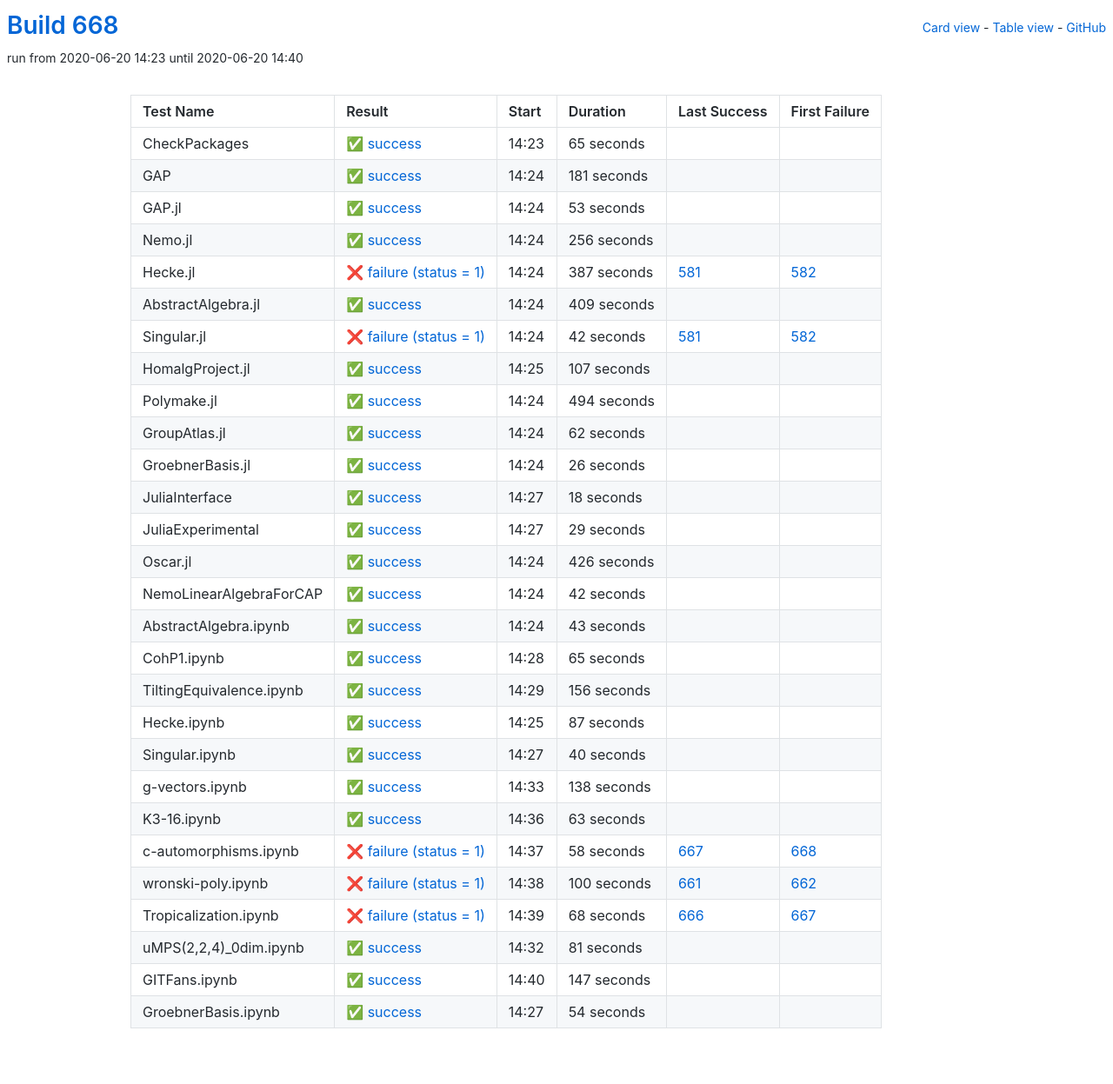
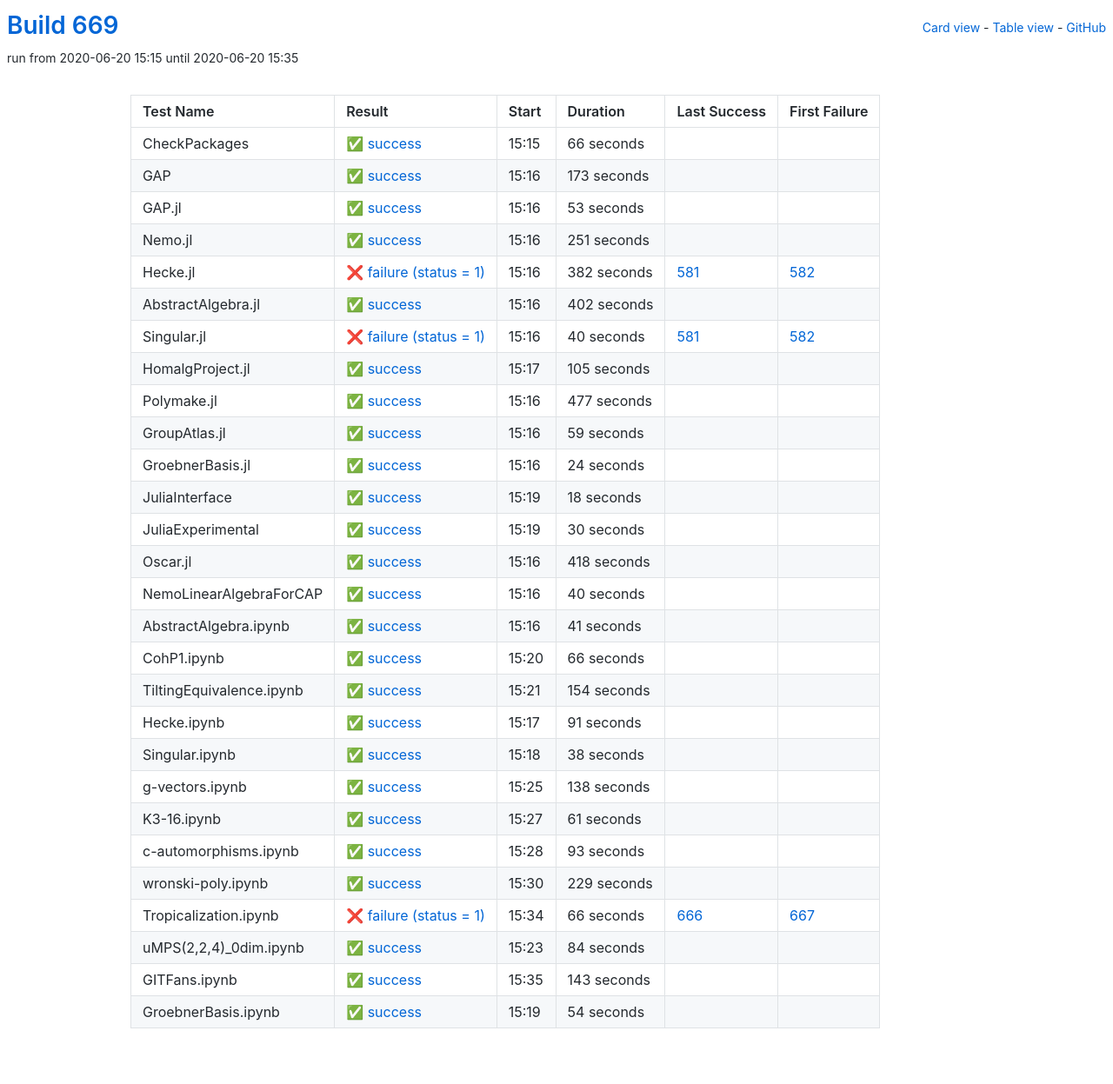
Before and after one commit to oscar-system/oscar-ci-status-1.4, a Jekyll site: the page built from table.html, in a window 1280 px wide. Shown: the whole page at 87% size. Built offline with Jekyll 4.4.1, drawn with Linux system fonts in a browser that asks for light colours.

Commit message:
Build #669

```diff
--- a/_data/ci.yml
+++ b/_data/ci.yml
@@ -1,6 +1,6 @@
 ---
-build: 668
-build_url: https://oscarci.mathematik.uni-kl.de/job/oscar-julia-1.4/668/
+build: 669
+build_url: https://oscarci.mathematik.uni-kl.de/job/oscar-julia-1.4/669/
 job: oscar-julia-1.4
 organization: oscar-system
 repo: oscar-ci-status-1.4
@@ -8,32 +8,32 @@ repourl: https://github.com/oscar-system/oscar-ci-status-1.4
 tests:
 - name: CheckPackages
   id: checkpackages
-  log: https://oscarci.mathematik.uni-kl.de/job/oscar-julia-1.4/668/artifact/logs/build-668/CheckPackages.log
-  start: 2020-06-20 14:23
+  log: https://oscarci.mathematik.uni-kl.de/job/oscar-julia-1.4/669/artifact/logs/build-669/CheckPackages.log
+  start: 2020-06-20 15:15
   success: true
   exitcode: 0
   status: success
-  duration: 65
+  duration: 66
   last_success: false
   last_success_url:
   first_failure: false
   first_failure_url:
 - name: GAP
   id: gap
-  log: https://oscarci.mathematik.uni-kl.de/job/oscar-julia-1.4/668/artifact/logs/build-668/GAP.log
-  start: 2020-06-20 14:24
+  log: https://oscarci.mathematik.uni-kl.de/job/oscar-julia-1.4/669/artifact/logs/build-669/GAP.log
+  start: 2020-06-20 15:16
   success: true
   exitcode: 0
   status: success
-  duration: 181
+  duration: 173
   last_success: false
   last_success_url:
   first_failure: false
   first_failure_url:
 - name: GAP.jl
   id: gap-jl
-  log: https://oscarci.mathematik.uni-kl.de/job/oscar-julia-1.4/668/artifact/logs/build-668/GAP.jl.log
-  start: 2020-06-20 14:24
+  log: https://oscarci.mathematik.uni-kl.de/job/oscar-julia-1.4/669/artifact/logs/build-669/GAP.jl.log
+  start: 2020-06-20 15:16
   success: true
   exitcode: 0
   status: success
@@ -44,104 +44,104 @@ tests:
   first_failure_url:
 - name: Nemo.jl
   id: nemo-jl
-  log: https://oscarci.mathematik.uni-kl.de/job/oscar-julia-1.4/668/artifact/logs/build-668/Nemo.jl.log
-  start: 2020-06-20 14:24
+  log: https://oscarci.mathematik.uni-kl.de/job/oscar-julia-1.4/669/artifact/logs/build-669/Nemo.jl.log
+  start: 2020-06-20 15:16
   success: true
   exitcode: 0
   status: success
-  duration: 256
+  duration: 251
   last_success: false
   last_success_url:
   first_failure: false
   first_failure_url:
 - name: Hecke.jl
   id: hecke-jl
-  log: https://oscarci.mathematik.uni-kl.de/job/oscar-julia-1.4/668/artifact/logs/build-668/Hecke.jl.log
-  start: 2020-06-20 14:24
+  log: https://oscarci.mathematik.uni-kl.de/job/oscar-julia-1.4/669/artifact/logs/build-669/Hecke.jl.log
+  start: 2020-06-20 15:16
   success: false
   exitcode: 1
   status: failure
-  duration: 387
+  duration: 382
   last_success: 581
   last_success_url: https://oscarci.mathematik.uni-kl.de/job/oscar-julia-1.4/581/
   first_failure: 582
   first_failure_url: https://oscarci.mathematik.uni-kl.de/job/oscar-julia-1.4/582/
 - name: AbstractAlgebra.jl
   id: abstractalgebra-jl
-  log: https://oscarci.mathematik.uni-kl.de/job/oscar-julia-1.4/668/artifact/logs/build-668/AbstractAlgebra.jl.log
-  start: 2020-06-20 14:24
+  log: https://oscarci.mathematik.uni-kl.de/job/oscar-julia-1.4/669/artifact/logs/build-669/AbstractAlgebra.jl.log
+  start: 2020-06-20 15:16
   success: true
   exitcode: 0
   status: success
-  duration: 409
+  duration: 402
   last_success: false
   last_success_url:
   first_failure: false
   first_failure_url:
 - name: Singular.jl
   id: singular-jl
-  log: https://oscarci.mathematik.uni-kl.de/job/oscar-julia-1.4/668/artifact/logs/build-668/Singular.jl.log
-  start: 2020-06-20 14:24
+  log: https://oscarci.mathematik.uni-kl.de/job/oscar-julia-1.4/669/artifact/logs/build-669/Singular.jl.log
+  start: 2020-06-20 15:16
   success: false
   exitcode: 1
   status: failure
-  duration: 42
+  duration: 40
   last_success: 581
   last_success_url: https://oscarci.mathematik.uni-kl.de/job/oscar-julia-1.4/581/
   first_failure: 582
   first_failure_url: https://oscarci.mathematik.uni-kl.de/job/oscar-julia-1.4/582/
 - name: HomalgProject.jl
   id: homalgproject-jl
-  log: https://oscarci.mathematik.uni-kl.de/job/oscar-julia-1.4/668/artifact/logs/build-668/HomalgProject.jl.log
-  start: 2020-06-20 14:25
+  log: https://oscarci.mathematik.uni-kl.de/job/oscar-julia-1.4/669/artifact/logs/build-669/HomalgProject.jl.log
+  start: 2020-06-20 15:17
   success: true
   exitcode: 0
   status: success
-  duration: 107
+  duration: 105
   last_success: false
   last_success_url:
   first_failure: false
   first_failure_url:
 - name: Polymake.jl
   id: polymake-jl
-  log: https://oscarci.mathematik.uni-kl.de/job/oscar-julia-1.4/668/artifact/logs/build-668/Polymake.jl.log
-  start: 2020-06-20 14:24
+  log: https://oscarci.mathematik.uni-kl.de/job/oscar-julia-1.4/669/artifact/logs/build-669/Polymake.jl.log
+  start: 2020-06-20 15:16
   success: true
   exitcode: 0
   status: success
-  duration: 494
+  duration: 477
   last_success: false
   last_success_url:
   first_failure: false
   first_failure_url:
 - name: GroupAtlas.jl
   id: groupatlas-jl
-  log: https://oscarci.mathematik.uni-kl.de/job/oscar-julia-1.4/668/artifact/logs/build-668/GroupAtlas.jl.log
-  start: 2020-06-20 14:24
+  log: https://oscarci.mathematik.uni-kl.de/job/oscar-julia-1.4/669/artifact/logs/build-669/GroupAtlas.jl.log
+  start: 2020-06-20 15:16
   success: true
   exitcode: 0
   status: success
-  duration: 62
+  duration: 59
   last_success: false
   last_success_url:
   first_failure: false
   first_failure_url:
 - name: GroebnerBasis.jl
   id: groebnerbasis-jl
-  log: https://oscarci.mathematik.uni-kl.de/job/oscar-julia-1.4/668/artifact/logs/build-668/GroebnerBasis.jl.log
-  start: 2020-06-20 14:24
+  log: https://oscarci.mathematik.uni-kl.de/job/oscar-julia-1.4/669/artifact/logs/build-669/GroebnerBasis.jl.log
+  start: 2020-06-20 15:16
   success: true
   exitcode: 0
   status: success
-  duration: 26
+  duration: 24
   last_success: false
   last_success_url:
   first_failure: false
   first_failure_url:
 - name: JuliaInterface
   id: juliainterface
-  log: https://oscarci.mathematik.uni-kl.de/job/oscar-julia-1.4/668/artifact/logs/build-668/JuliaInterface.log
-  start: 2020-06-20 14:27
+  log: https://oscarci.mathematik.uni-kl.de/job/oscar-julia-1.4/669/artifact/logs/build-669/JuliaInterface.log
+  start: 2020-06-20 15:19
   success: true
   exitcode: 0
   status: success
@@ -152,92 +152,32 @@ tests:
   first_failure_url:
 - name: JuliaExperimental
   id: juliaexperimental
-  log: https://oscarci.mathematik.uni-kl.de/job/oscar-julia-1.4/668/artifact/logs/build-668/JuliaExperimental.log
-  start: 2020-06-20 14:27
+  log: https://oscarci.mathematik.uni-kl.de/job/oscar-julia-1.4/669/artifact/logs/build-669/JuliaExperimental.log
+  start: 2020-06-20 15:19
   success: true
   exitcode: 0
   status: success
-  duration: 29
+  duration: 30
   last_success: false
   last_success_url:
   first_failure: false
   first_failure_url:
 - name: Oscar.jl
   id: oscar-jl
-  log: https://oscarci.mathematik.uni-kl.de/job/oscar-julia-1.4/668/artifact/logs/build-668/Oscar.jl.log
-  start: 2020-06-20 14:24
+  log: https://oscarci.mathematik.uni-kl.de/job/oscar-julia-1.4/669/artifact/logs/build-669/Oscar.jl.log
+  start: 2020-06-20 15:16
   success: true
   exitcode: 0
   status: success
-  duration: 426
+  duration: 418
   last_success: false
   last_success_url:
   first_failure: false
   first_failure_url:
 - name: NemoLinearAlgebraForCAP
   id: nemolinearalgebraforcap
-  log: https://oscarci.mathematik.uni-kl.de/job/oscar-julia-1.4/668/artifact/logs/build-668/NemoLinearAlgebraForCAP.log
-  start: 2020-06-20 14:24
-  success: true
-  exitcode: 0
-  status: success
-  duration: 42
-  last_success: false
-  last_success_url:
-  first_failure: false
-  first_failure_url:
-- name: AbstractAlgebra.ipynb
-  id: abstractalgebra-ipynb
-  log: https://oscarci.mathematik.uni-kl.de/job/oscar-julia-1.4/668/artifact/logs/build-668/AbstractAlgebra.ipynb.log
-  start: 2020-06-20 14:24
-  success: true
-  exitcode: 0
-  status: success
-  duration: 43
-  last_success: false
-  last_success_url:
-  first_failure: false
-  first_failure_url:
-- name: CohP1.ipynb
-  id: cohp1-ipynb
-  log: https://oscarci.mathematik.uni-kl.de/job/oscar-julia-1.4/668/artifact/logs/build-668/CohP1.ipynb.log
-  start: 2020-06-20 14:28
-  success: true
-  exitcode: 0
-  status: success
-  duration: 65
-  last_success: false
-  last_success_url:
-  first_failure: false
-  first_failure_url:
-- name: TiltingEquivalence.ipynb
-  id: tiltingequivalence-ipynb
-  log: https://oscarci.mathematik.uni-kl.de/job/oscar-julia-1.4/668/artifact/logs/build-668/TiltingEquivalence.ipynb.log
-  start: 2020-06-20 14:29
-  success: true
-  exitcode: 0
-  status: success
-  duration: 156
-  last_success: false
-  last_success_url:
-  first_failure: false
-  first_failure_url:
-- name: Hecke.ipynb
-  id: hecke-ipynb
-  log: https://oscarci.mathematik.uni-kl.de/job/oscar-julia-1.4/668/artifact/logs/build-668/Hecke.ipynb.log
-  start: 2020-06-20 14:25
-  success: true
-  exitcode: 0
-  status: success
-  duration: 87
-  last_success: false
-  last_success_url:
-  first_failure: false
-  first_failure_url:
-- name: Singular.ipynb
-  id: singular-ipynb
-  log: https://oscarci.mathematik.uni-kl.de/job/oscar-julia-1.4/668/artifact/logs/build-668/Singular.ipynb.log
-  start: 2020-06-20 14:27
+  log: https://oscarci.mathematik.uni-kl.de/job/oscar-julia-1.4/669/artifact/logs/build-669/NemoLinearAlgebraForCAP.log
+  start: 2020-06-20 15:16
   success: true
   exitcode: 0
   status: success
@@ -246,10 +186,70 @@ tests:
   last_success_url:
   first_failure: false
   first_failure_url:
+- name: AbstractAlgebra.ipynb
+  id: abstractalgebra-ipynb
+  log: https://oscarci.mathematik.uni-kl.de/job/oscar-julia-1.4/669/artifact/logs/build-669/AbstractAlgebra.ipynb.log
+  start: 2020-06-20 15:16
+  success: true
+  exitcode: 0
+  status: success
+  duration: 41
+  last_success: false
+  last_success_url:
+  first_failure: false
+  first_failure_url:
+- name: CohP1.ipynb
+  id: cohp1-ipynb
+  log: https://oscarci.mathematik.uni-kl.de/job/oscar-julia-1.4/669/artifact/logs/build-669/CohP1.ipynb.log
+  start: 2020-06-20 15:20
+  success: true
+  exitcode: 0
+  status: success
+  duration: 66
+  last_success: false
+  last_success_url:
+  first_failure: false
+  first_failure_url:
+- name: TiltingEquivalence.ipynb
+  id: tiltingequivalence-ipynb
+  log: https://oscarci.mathematik.uni-kl.de/job/oscar-julia-1.4/669/artifact/logs/build-669/TiltingEquivalence.ipynb.log
+  start: 2020-06-20 15:21
+  success: true
+  exitcode: 0
+  status: success
+  duration: 154
+  last_success: false
+  last_success_url:
+  first_failure: false
+  first_failure_url:
+- name: Hecke.ipynb
+  id: hecke-ipynb
+  log: https://oscarci.mathematik.uni-kl.de/job/oscar-julia-1.4/669/artifact/logs/build-669/Hecke.ipynb.log
+  start: 2020-06-20 15:17
+  success: true
+  exitcode: 0
+  status: success
+  duration: 91
+  last_success: false
+  last_success_url:
+  first_failure: false
+  first_failure_url:
+- name: Singular.ipynb
+  id: singular-ipynb
+  log: https://oscarci.mathematik.uni-kl.de/job/oscar-julia-1.4/669/artifact/logs/build-669/Singular.ipynb.log
+  start: 2020-06-20 15:18
+  success: true
+  exitcode: 0
+  status: success
+  duration: 38
+  last_success: false
+  last_success_url:
+  first_failure: false
+  first_failure_url:
 - name: g-vectors.ipynb
   id: g-vectors-ipynb
-  log: https://oscarci.mathematik.uni-kl.de/job/oscar-julia-1.4/668/artifact/logs/build-668/g-vectors.ipynb.log
-  start: 2020-06-20 14:33
+  log: https://oscarci.mathematik.uni-kl.de/job/oscar-julia-1.4/669/artifact/logs/build-669/g-vectors.ipynb.log
+  start: 2020-06-20 15:25
   success: true
   exitcode: 0
   status: success
@@ -260,80 +260,80 @@ tests:
   first_failure_url:
 - name: K3-16.ipynb
   id: k3-16-ipynb
-  log: https://oscarci.mathematik.uni-kl.de/job/oscar-julia-1.4/668/artifact/logs/build-668/K3-16.ipynb.log
-  start: 2020-06-20 14:36
+  log: https://oscarci.mathematik.uni-kl.de/job/oscar-julia-1.4/669/artifact/logs/build-669/K3-16.ipynb.log
+  start: 2020-06-20 15:27
   success: true
   exitcode: 0
   status: success
-  duration: 63
+  duration: 61
   last_success: false
   last_success_url:
   first_failure: false
   first_failure_url:
 - name: c-automorphisms.ipynb
   id: c-automorphisms-ipynb
-  log: https://oscarci.mathematik.uni-kl.de/job/oscar-julia-1.4/668/artifact/logs/build-668/c-automorphisms.ipynb.log
-  start: 2020-06-20 14:37
+  log: https://oscarci.mathematik.uni-kl.de/job/oscar-julia-1.4/669/artifact/logs/build-669/c-automorphisms.ipynb.log
+  start: 2020-06-20 15:28
+  success: true
+  exitcode: 0
+  status: success
+  duration: 93
+  last_success: false
+  last_success_url:
+  first_failure: false
+  first_failure_url:
+- name: wronski-poly.ipynb
+  id: wronski-poly-ipynb
+  log: https://oscarci.mathematik.uni-kl.de/job/oscar-julia-1.4/669/artifact/logs/build-669/wronski-poly.ipynb.log
+  start: 2020-06-20 15:30
+  success: true
+  exitcode: 0
+  status: success
+  duration: 229
+  last_success: false
+  last_success_url:
+  first_failure: false
+  first_failure_url:
+- name: Tropicalization.ipynb
+  id: tropicalization-ipynb
+  log: https://oscarci.mathematik.uni-kl.de/job/oscar-julia-1.4/669/artifact/logs/build-669/Tropicalization.ipynb.log
+  start: 2020-06-20 15:34
   success: false
   exitcode: 1
   status: failure
-  duration: 58
-  last_success: 667
-  last_success_url: https://oscarci.mathematik.uni-kl.de/job/oscar-julia-1.4/667/
-  first_failure: 668
-  first_failure_url: https://oscarci.mathematik.uni-kl.de/job/oscar-julia-1.4/668/
-- name: wronski-poly.ipynb
-  id: wronski-poly-ipynb
-  log: https://oscarci.mathematik.uni-kl.de/job/oscar-julia-1.4/668/artifact/logs/build-668/wronski-poly.ipynb.log
-  start: 2020-06-20 14:38
-  success: false
-  exitcode: 1
-  status: failure
-  duration: 100
-  last_success: 661
-  last_success_url: https://oscarci.mathematik.uni-kl.de/job/oscar-julia-1.4/661/
-  first_failure: 662
-  first_failure_url: https://oscarci.mathematik.uni-kl.de/job/oscar-julia-1.4/662/
-- name: Tropicalization.ipynb
-  id: tropicalization-ipynb
-  log: https://oscarci.mathematik.uni-kl.de/job/oscar-julia-1.4/668/artifact/logs/build-668/Tropicalization.ipynb.log
-  start: 2020-06-20 14:39
-  success: false
-  exitcode: 1
-  status: failure
-  duration: 68
+  duration: 66
   last_success: 666
   last_success_url: https://oscarci.mathematik.uni-kl.de/job/oscar-julia-1.4/666/
   first_failure: 667
   first_failure_url: https://oscarci.mathematik.uni-kl.de/job/oscar-julia-1.4/667/
 - name: uMPS(2,2,4)_0dim.ipynb
   id: umps-2-2-4-0dim-ipynb
-  log: https://oscarci.mathematik.uni-kl.de/job/oscar-julia-1.4/668/artifact/logs/build-668/uMPS-2-2-4-_0dim.ipynb.log
-  start: 2020-06-20 14:32
+  log: https://oscarci.mathematik.uni-kl.de/job/oscar-julia-1.4/669/artifact/logs/build-669/uMPS-2-2-4-_0dim.ipynb.log
+  start: 2020-06-20 15:23
   success: true
   exitcode: 0
   status: success
-  duration: 81
+  duration: 84
   last_success: false
   last_success_url:
   first_failure: false
   first_failure_url:
 - name: GITFans.ipynb
   id: gitfans-ipynb
-  log: https://oscarci.mathematik.uni-kl.de/job/oscar-julia-1.4/668/artifact/logs/build-668/GITFans.ipynb.log
-  start: 2020-06-20 14:40
+  log: https://oscarci.mathematik.uni-kl.de/job/oscar-julia-1.4/669/artifact/logs/build-669/GITFans.ipynb.log
+  start: 2020-06-20 15:35
   success: true
   exitcode: 0
   status: success
-  duration: 147
+  duration: 143
   last_success: false
   last_success_url:
   first_failure: false
   first_failure_url:
 - name: GroebnerBasis.ipynb
   id: groebnerbasis-ipynb
-  log: https://oscarci.mathematik.uni-kl.de/job/oscar-julia-1.4/668/artifact/logs/build-668/GroebnerBasis.ipynb.log
-  start: 2020-06-20 14:27
+  log: https://oscarci.mathematik.uni-kl.de/job/oscar-julia-1.4/669/artifact/logs/build-669/GroebnerBasis.ipynb.log
+  start: 2020-06-20 15:19
   success: true
   exitcode: 0
   status: success
```
Also changed, not shown: README.md.
